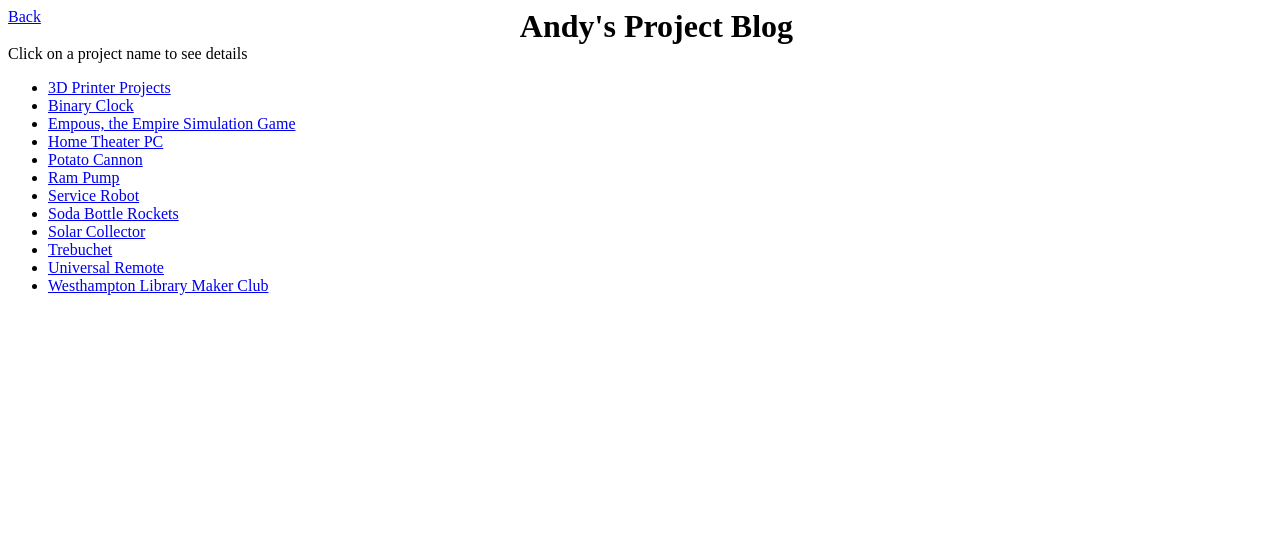
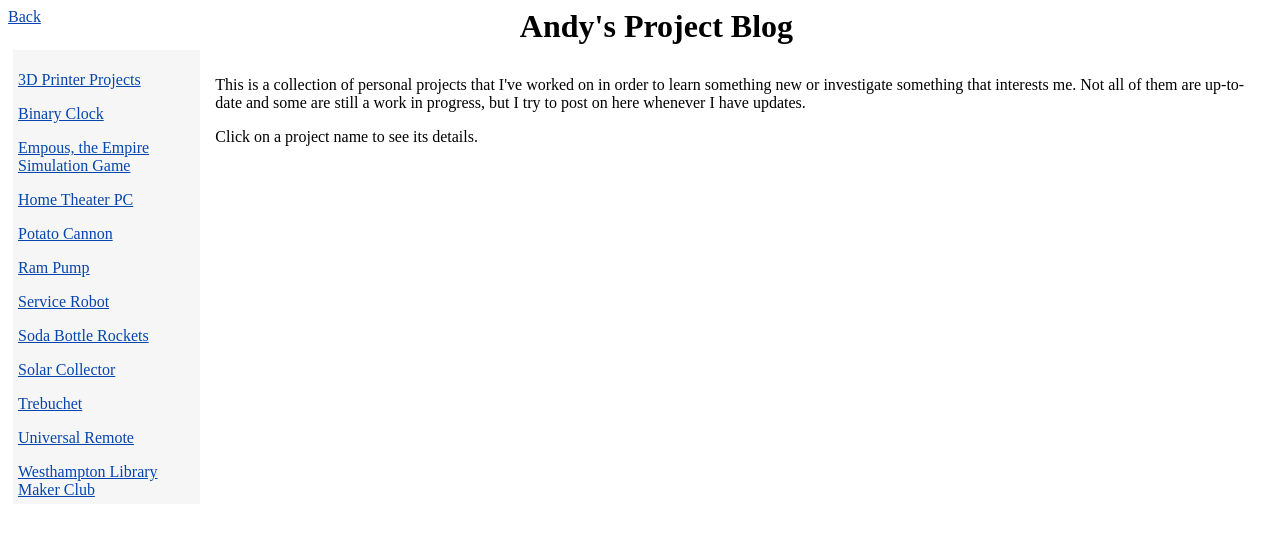
Before and after one commit to Angineer/Angineer.github.io, a Jekyll site: the page built from projects.html, in a window 1280 px wide. Shown: the top 536 px of the page. Built offline with Jekyll 4.4.1, drawn with Linux system fonts in a browser that asks for light colours.

Commit message:
Added some updates, mostly to projects pages

```diff
--- a/_layouts/project.html
+++ b/_layouts/project.html
@@ -4,9 +4,28 @@
     {% include head.html %}
 
     <body>
-        {% include header_project.html %}
+        {% include header_default.html %}
 
-        {{ content }}
+        <table class="twoColumn">
+        	<tr>
+        		<td class="leftColumn">
+
+						    {% assign sorted_projects = site.posts | sort:"title" %}
+
+						    {% for project in sorted_projects %}
+
+						      <p><a href="{{ project.url }}">{{ project.title }}</a></p>
+
+						    {% endfor %}
+
+						    <a href="makerspace.html">Westhampton Library Maker Club</a>
+			    </td>
+
+			    <td class="rightColumn">
+			        	{{ content }}
+			    </td>
+		    </tr>
+    	</table>
 
         {% include footer.html %}
     </body>
--- a/all.css
+++ b/all.css
@@ -1,3 +1,12 @@
+/* Wikipedia colors for links */
+a {
+    color: #0645AD;
+}
+a:visited {
+    color: #0B0080;
+}
+
+
 h1 {
 	text-align: center;
 	padding: 0 35 0 0;
@@ -11,9 +20,13 @@ h2 {
 	margin: 5 5 5 5;
 }
 
+table {
+	/*border: 1px solid black;*/
+}
+
 td {
 	vertical-align: top;
-	text-align: center;
+	/*border: 1px solid black;*/
 }
 
 .mainHeading {
@@ -32,6 +45,23 @@ td {
 	margin: 10px 10px;
 }
 
-.art {
-	width: 100px;
+/* 2 column setup */
+.twoColumn {
+  border-collapse: separate;
+  border-spacing: 5px 5px;
+  height: 100%;
 }
+.leftColumn {
+	width: 15%;
+	height: 100%;
+	text-align: left;
+	padding: 5px;
+	background-color: #f6f6f6;
+	/*margin-right: 25px;*/
+}
+.rightColumn {
+	width: 85%;
+	text-align: left;
+	padding: 10px;
+	/*background-color: #f6f6f6;*/
+}
--- a/projects.html
+++ b/projects.html
@@ -1,18 +1,11 @@
 ---
 title: Andy's Project Blog
-layout: default
+layout: project
 ---
 
-Click on a project name to see details
-
-<ul>
-    {% assign sorted_projects = site.posts | sort:"title" %}
-
-    {% for project in sorted_projects %}
-    <li>
-      <a href="{{ project.url }}">{{ project.title }}</a>
-    </li>
-    {% endfor %}
-
-    <li><a href="makerspace.html">Westhampton Library Maker Club</a></li>
-</ul>
+<p>
+	This is a collection of personal projects that I've worked on in order to learn something new or investigate something that interests me. Not all of them are up-to-date and some are still a work in progress, but I try to post on here whenever I have updates.
+</p>
+<p>
+	Click on a project name to see its details.
+</p>
```
Also changed, not shown: about.html (+6 -1 lines), README.md.
